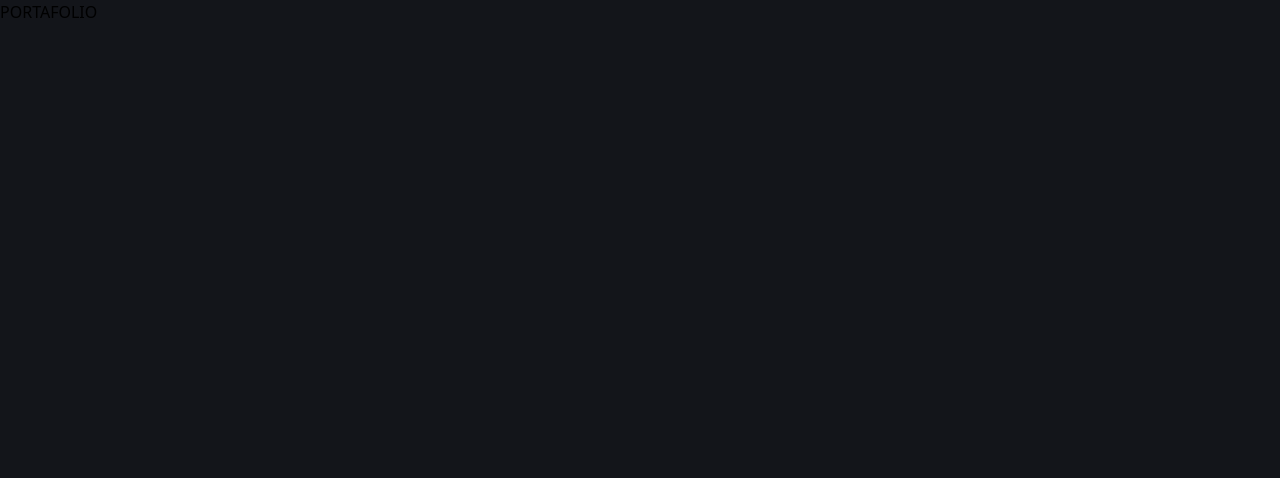
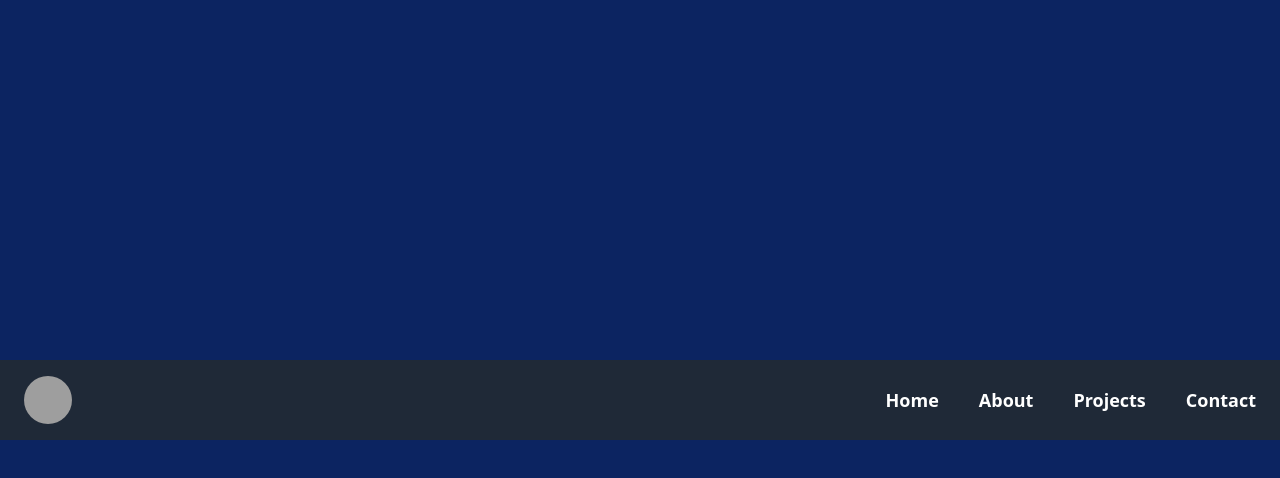
Before and after one commit to Nath-Maya/portfolio-dev-Nath-Maya, an Astro site: page / in a window 1280 px wide. Built offline with nearby package versions, Linux system fonts and the light colour scheme; Astro itself is replaced by a stand-in of ours; grey boxes are pictures that could not be loaded; a web font is replaced by a local one.

Commit message:
Add header

```diff
--- a/package.json
+++ b/package.json
@@ -12,6 +12,7 @@
   "dependencies": {
     "@astrojs/check": "^0.8.2",
     "@astrojs/tailwind": "^5.1.0",
+    "@fontsource-variable/tilt-neon": "^5.0.5",
     "astro": "^4.12.2",
     "tailwindcss": "^3.4.6",
     "typescript": "^5.5.3"
--- /dev/null
+++ b/src/components/Header.astro
@@ -0,0 +1,11 @@
+<header class="bg-gray-800 text-white py-4 px-6 flex justify-between items-center">
+   <div class="flex items-center">
+     <img src="/src/assets/img/photo.png" class="rounded-full w-12 h-12" alt="Logo" />
+   </div>
+   <nav class="flex items-center gap-x-10">
+     <a href="/" class="text-lg font-semibold hover:text-gray-400 transition">Home</a>
+     <a href="/about" class="text-lg font-semibold hover:text-gray-400 transition">About</a>
+     <a href="/projects" class="text-lg font-semibold hover:text-gray-400 transition">Projects</a>
+     <a href="/contact" class="text-lg font-semibold hover:text-gray-400 transition">Contact</a>
+   </nav>
+ </header>
--- a/src/layouts/Layout.astro
+++ b/src/layouts/Layout.astro
@@ -1,4 +1,7 @@
 ---
+import Header from '../components/Header.astro';
+import '@fontsource-variable/tilt-neon';
+
 interface Props {
 	title: string;
 }
@@ -17,35 +20,23 @@ const { title } = Astro.props;
 		<title>{title}</title>
 	</head>
 	<body>
+		<Header/>
 		<slot />
 	</body>
 </html>
 <style is:global>
 	:root {
-		--accent: 136, 58, 234;
-		--accent-light: 224, 204, 250;
-		--accent-dark: 49, 10, 101;
-		--accent-gradient: linear-gradient(
-			45deg,
-			rgb(var(--accent)),
-			rgb(var(--accent-light)) 30%,
-			white 60%
-		);
+		color-scheme: light dark;
 	}
 	html {
-		font-family: system-ui, sans-serif;
-		background: #13151a;
-		background-size: 224px;
+		font-family: "Tilt Neon Variable", system-ui, sans-serif;
 	}
-	code {
-		font-family:
-			Menlo,
-			Monaco,
-			Lucida Console,
-			Liberation Mono,
-			DejaVu Sans Mono,
-			Bitstream Vera Sans Mono,
-			Courier New,
-			monospace;
+	body {
+		background: #0c2461;
+		display: flex;
+		justify-content: center;
+		flex-direction: column;
+		height: 100vh;
 	}
+
 </style>
--- a/src/pages/index.astro
+++ b/src/pages/index.astro
@@ -1,10 +1,9 @@
 ---
 import Layout from '../layouts/Layout.astro';
-import Card from '../components/Card.astro';
+
 ---
 
-<Layout title="Welcome to Astro.">
+<Layout title="Portfolio Nath-Maya">
 	<main>
-		<h1>PORTAFOLIO</h1>
 	</main>
 </Layout>
```
Also changed, not shown: src/assets/img/photo.png (added), 1 other file.
